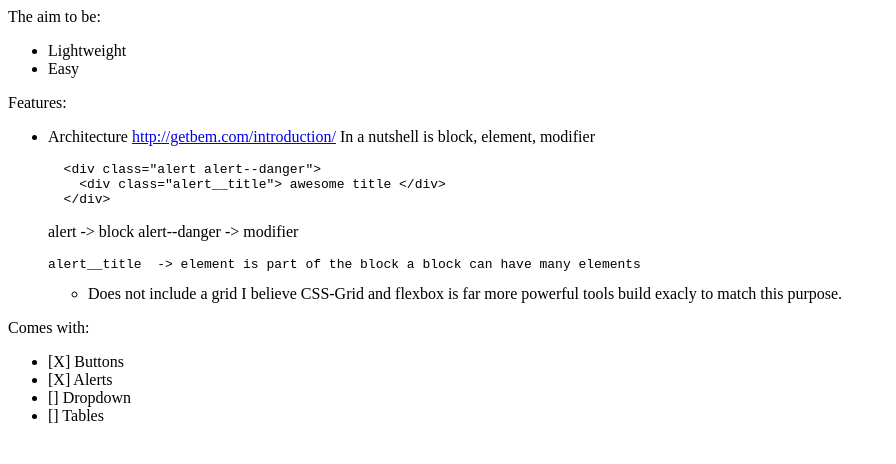
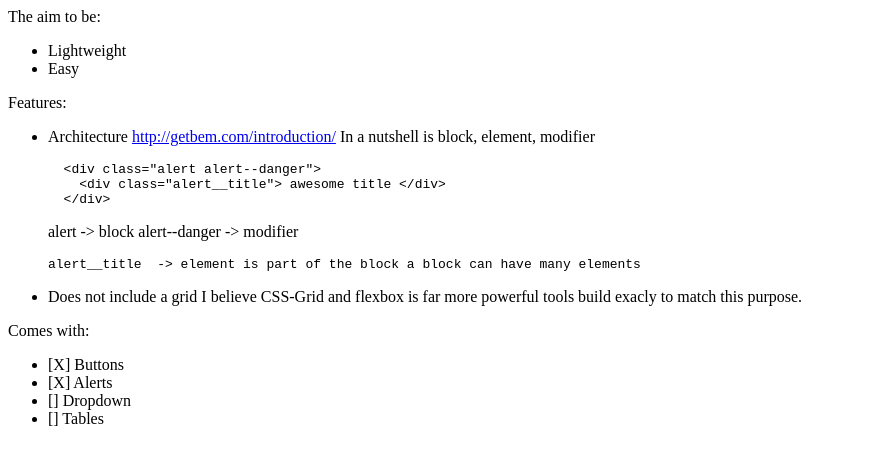
Before and after one commit to gabojkz/camaleon, a plain HTML site: page Readme.html in a window 1280 px wide. Shown: the whole page, without its empty margins (0-896 px from the left). Drawn offline with Linux system fonts and the light colour scheme.

Commit message:
fix wrong tab

```diff
--- a/Readme.html
+++ b/Readme.html
@@ -20,9 +20,8 @@ In a nutshell is block, element, modifier</p>
 <p>alert -&gt; block
   alert--danger -&gt; modifier </p>
 <pre><code>alert__title  -&gt; element is part of the block a block can have many elements
-</code></pre><ul>
-<li>Does not include a grid I believe CSS-Grid and flexbox is far more powerful tools build exacly to match this purpose.</li>
-</ul>
+</code></pre></li>
+<li><p>Does not include a grid I believe CSS-Grid and flexbox is far more powerful tools build exacly to match this purpose.</p>
 </li>
 </ul>
 <p>Comes with:</p>
```
Also changed, not shown: 1 other file.
